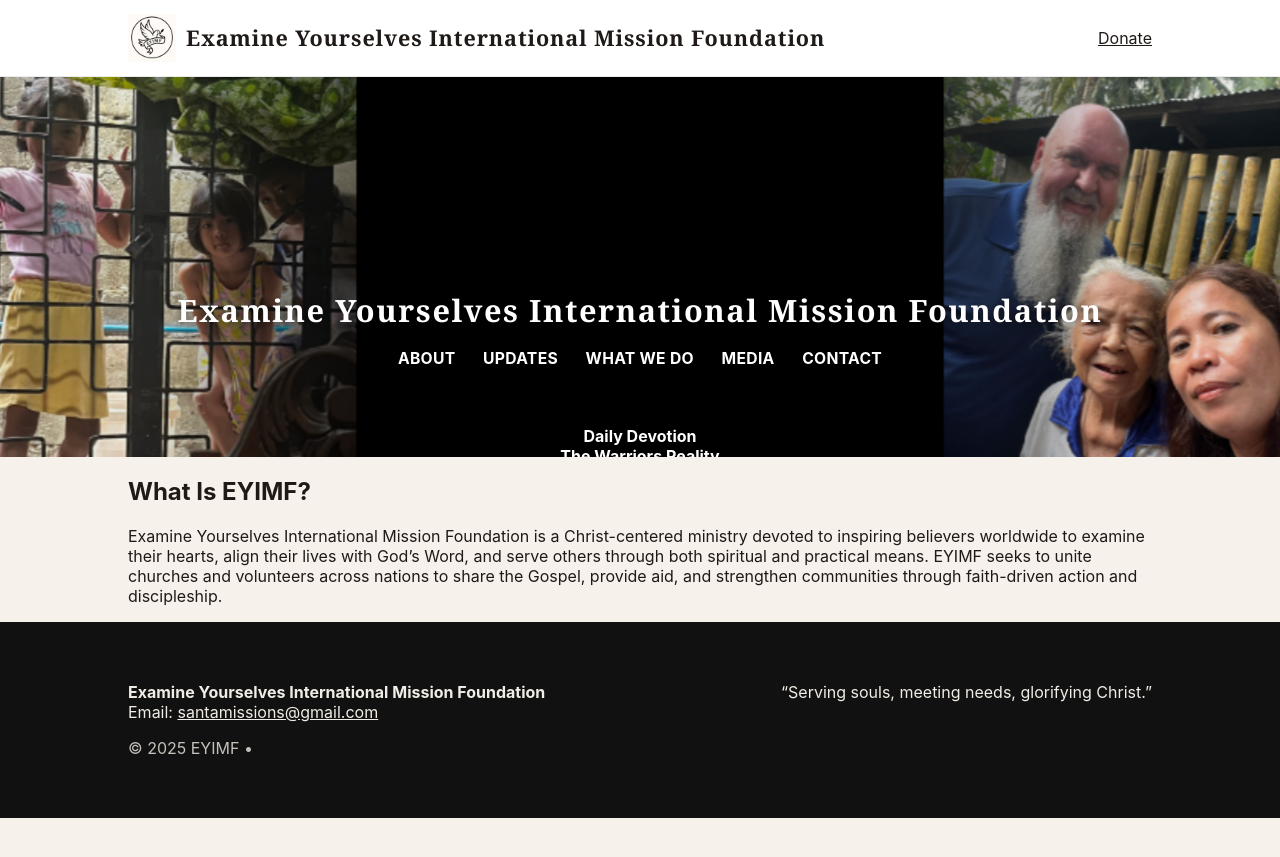
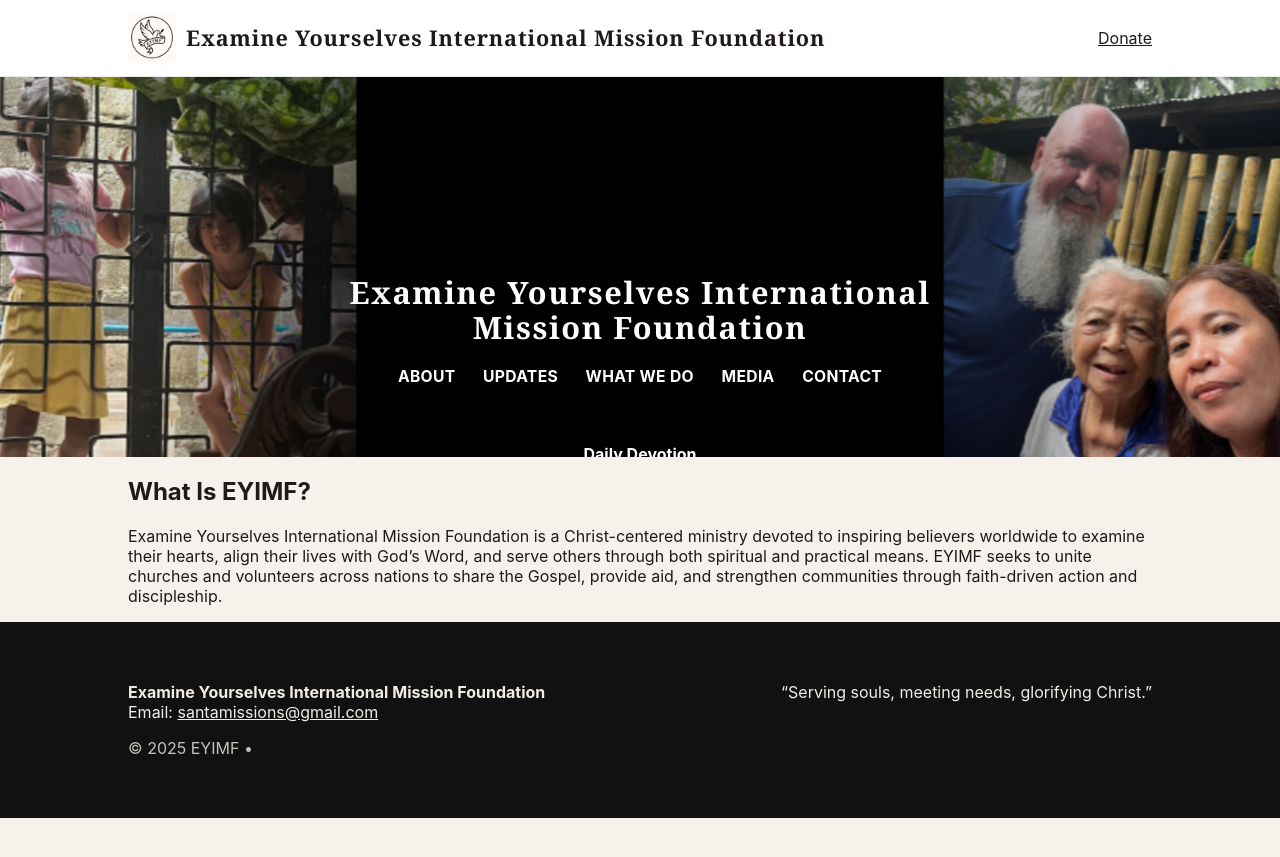
Before and after one commit to Irdavid160/eyimf, a Jekyll site: the page testpage.html, which Jekyll copies as it is, in a window 1280 px wide. Shown: the top 857 px of the page. Built offline with Jekyll 4.4.1, drawn with Linux system fonts in a browser that asks for light colours.

Commit message:
Split hero title into two lines

```diff
--- a/testpage.html
+++ b/testpage.html
@@ -327,7 +327,8 @@
 
     <!-- Overlay links -->
 <div class="overlay">
-  <h1 class="hero-title">Examine Yourselves International Mission Foundation</h1>
+  <h1 class="hero-title">Examine Yourselves International<br>
+    Mission Foundation</h1>
   <nav class="hero-links">
     <a href="about.html">About</a>
     <a href="updates.html">Updates</a>
```
